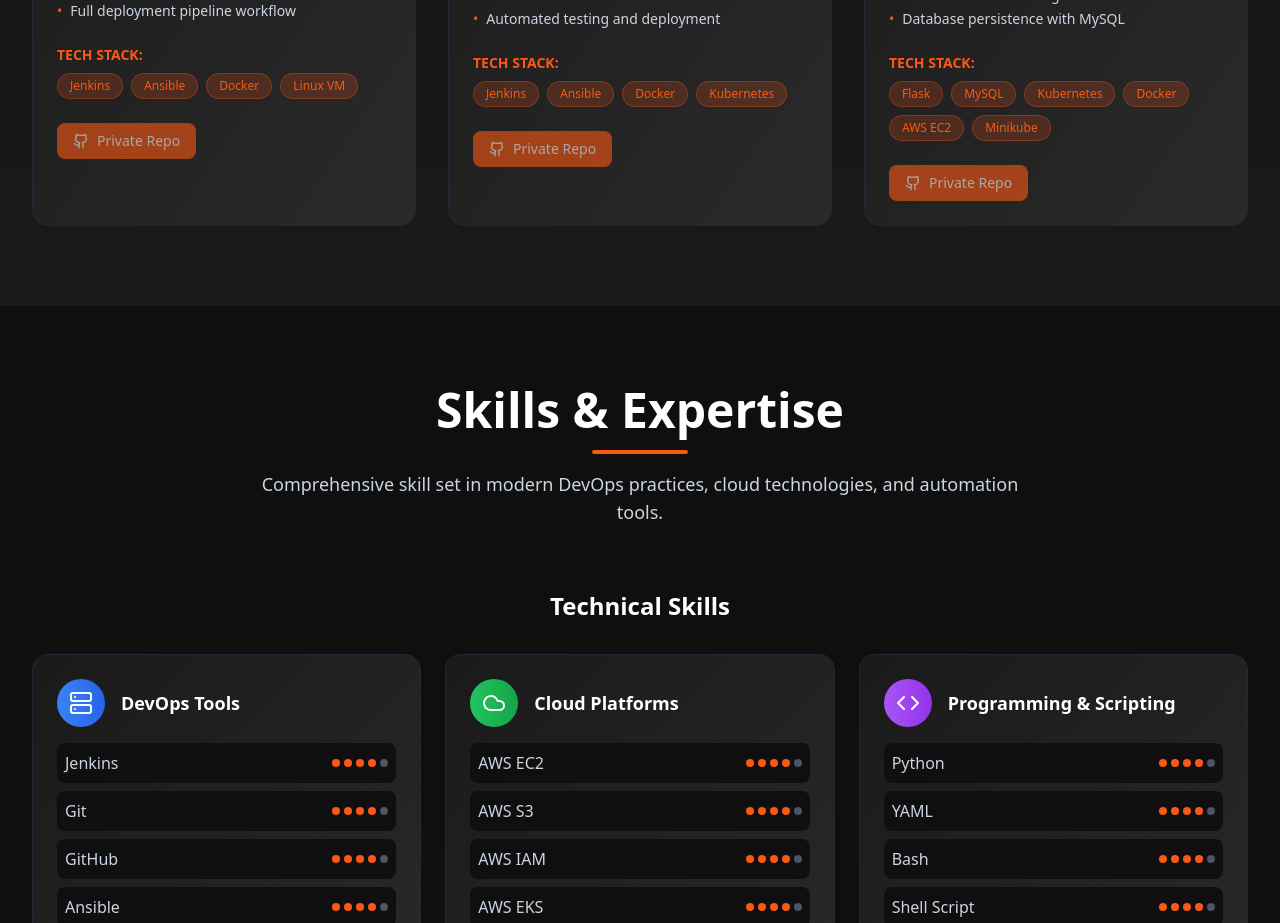
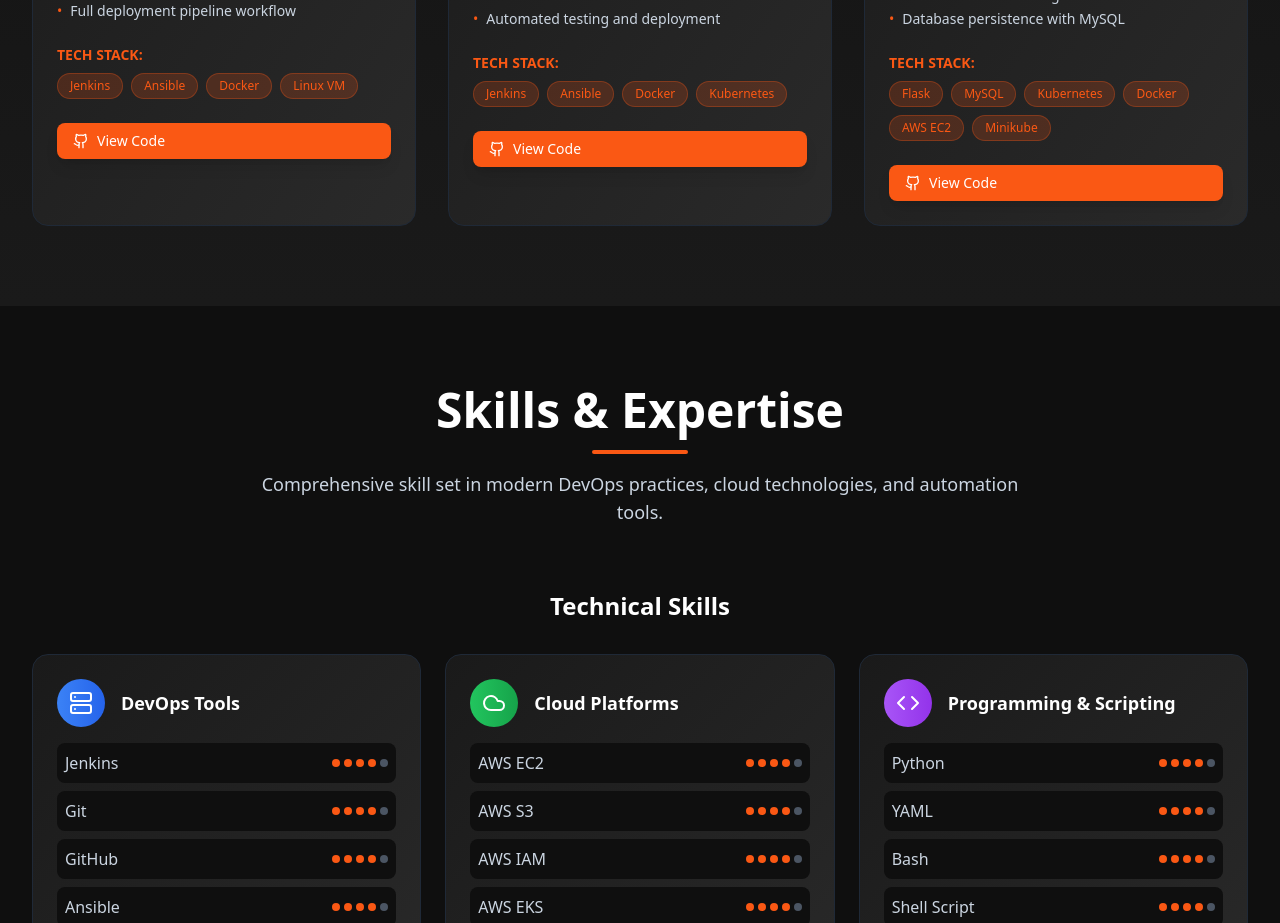
Before and after one commit to Manasi6901/Manasi_portfolio, a React (Vite) app in the folder project/: page / in a window 1280 px wide. Shown: the part 2240-3163 px from the top of the page. Built offline with nearby package versions, Linux system fonts and the light colour scheme.

Commit message:
Update Projects.tsx

```diff
--- a/project/src/components/Projects.tsx
+++ b/project/src/components/Projects.tsx
@@ -16,6 +16,7 @@ const Projects: React.FC = () => {
       ],
       icon: <Server className="w-6 h-6" />,
       color: 'from-blue-500 to-blue-600',
+      githubUrl: 'https://github.com/Manasi6901/ci-cd-pipeline-project'
     },
     {
       title: 'Full DevOps CI/CD Workflow',
@@ -29,6 +30,7 @@ const Projects: React.FC = () => {
       ],
       icon: <Code className="w-6 h-6" />,
       color: 'from-green-500 to-green-600',
+      githubUrl: 'https://github.com/Manasi6901/myapp'
     },
     {
       title: 'Flask + MySQL on Kubernetes (AWS EC2)',
@@ -42,6 +44,7 @@ const Projects: React.FC = () => {
       ],
       icon: <Database className="w-6 h-6" />,
       color: 'from-purple-500 to-purple-600',
+      githubUrl: 'https://github.com/Manasi6901/flask-mysql-k8s'
     },
   ];
 
@@ -111,12 +114,10 @@ const Projects: React.FC = () => {
                 </div>
               </div>
 
-              <div className="flex gap-3 mt-auto">
-                <button className="flex items-center px-4 py-2 bg-[#fa5814] text-white text-sm font-medium rounded-lg hover:bg-[#ff6d33] transition-colors duration-200 opacity-60 cursor-not-allowed">
+              <a href={project.githubUrl} target="_blank" rel="noopener noreferrer" className="flex items-center px-4 py-2 bg-[#fa5814] text-white text-sm font-medium rounded-lg hover:bg-[#ff6d33] transition-all duration-200 hover:scale-105 shadow-lg hover:shadow-[#fa5814]/25" >
                   <Github className="w-4 h-4 mr-2" />
-                  Private Repo
-                </button>
-              </div>
+                    View Code
+              </a>
 
               <div className="absolute inset-0 rounded-2xl bg-gradient-to-r from-[#fa5814]/0 to-[#ff6d33]/0 group-hover:from-[#fa5814]/5 group-hover:to-[#ff6d33]/5 transition-all duration-300 pointer-events-none" />
             </motion.div>
```
